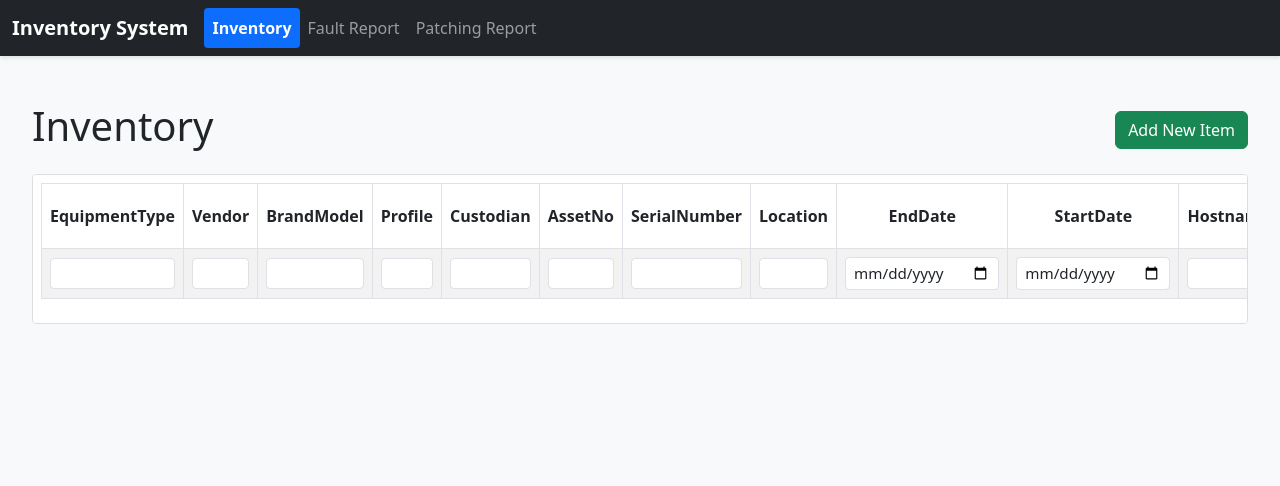
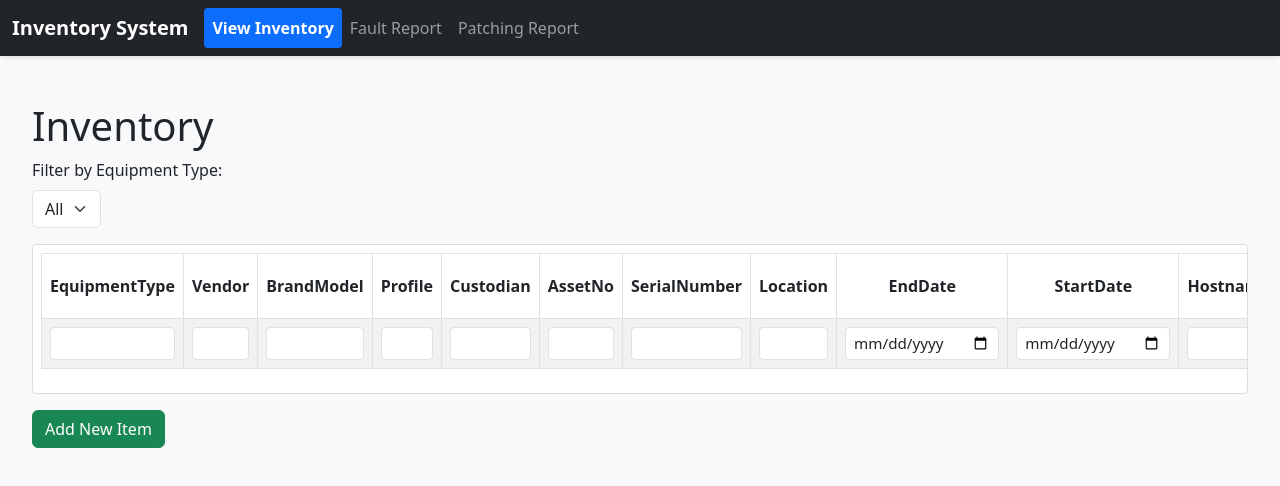
Before and after one commit to fvpsict/inventorysys, a plain HTML site: page view-inventory/index.html in a window 1280 px wide. Both pictures are taken after a click on the button "Add New Item". Drawn offline with nearby package versions, Linux system fonts and the light colour scheme.

Commit message:
Update index.html

```diff
--- a/view-inventory/index.html
+++ b/view-inventory/index.html
@@ -1,5 +1,5 @@
 <!DOCTYPE html>
-<html lang="en">
+<html lang="en" data-category="Inventory">
 <head>
   <meta charset="UTF-8" />
   <meta name="viewport" content="width=device-width, initial-scale=1" />
@@ -10,7 +10,6 @@
     body { padding-top: 70px; background: #f8f9fa; }
     .table-responsive { max-height: 70vh; overflow-y: auto; }
     td, th { vertical-align: middle !important; }
-    .duration-cell { white-space: nowrap; }
   </style>
 </head>
 <body>
@@ -24,7 +23,7 @@
       </button>
       <div class="collapse navbar-collapse" id="nav">
         <ul class="navbar-nav me-auto">
-          <li class="nav-item"><a class="nav-link active" href="index.html">Inventory</a></li>
+          <li class="nav-item"><a class="nav-link active" href="index.html">View Inventory</a></li>
           <li class="nav-item"><a class="nav-link" href="../fault-report.html">Fault Report</a></li>
           <li class="nav-item"><a class="nav-link" href="../patching/patching-report.html">Patching Report</a></li>
         </ul>
@@ -33,9 +32,24 @@
   </nav>
 
   <main class="container-fluid mt-3">
-    <div class="d-flex justify-content-between align-items-center mb-3">
-      <h1>Inventory</h1>
-      <button id="addRowBtn" class="btn btn-success">Add New Item</button>
+    <h1>Inventory</h1>
+
+    <div class="mb-3">
+      <label for="filterEquipmentType" class="form-label">Filter by Equipment Type:</label>
+      <select id="filterEquipmentType" class="form-select w-auto">
+        <option value="">All</option>
+        <option>SSOE</option>
+        <option>Projector</option>
+        <option>Visualiser</option>
+        <option>Projector Screen</option>
+        <option>Apple TV</option>
+        <option>SMax</option>
+        <option>Portable HDD</option>
+        <option>Macbook</option>
+        <option>TV</option>
+        <option>OMR</option>
+        <option>Hansvision</option>
+      </select>
     </div>
 
     <div class="table-responsive">
@@ -57,92 +71,109 @@
             <th>Cart No</th>
             <th>SanitiseDate</th>
             <th>Duration in use</th>
+            <th>Last Updated</th>
             <th>Actions</th>
           </tr>
         </thead>
         <tbody></tbody>
       </table>
     </div>
+
+    <button id="addRowBtn" class="btn btn-success mt-3">Add New Item</button>
   </main>
 
   <script src="https://cdn.jsdelivr.net/npm/bootstrap@5.3.0/dist/js/bootstrap.bundle.min.js"></script>
   <script>
     const tableBody = document.querySelector('#inventoryTable tbody');
+    const filterSelect = document.getElementById('filterEquipmentType');
     const addRowBtn = document.getElementById('addRowBtn');
-    let inventory = JSON.parse(localStorage.getItem('inventoryData')) || [];
 
-    const fields = [
-      'EquipmentType','Vendor','BrandModel','Profile','Custodian','AssetNo',
-      'SerialNumber','Location','EndDate','StartDate','Hostname',
-      'PONumber','CartNo','SanitiseDate','DurationInUse'
+    let data = JSON.parse(localStorage.getItem('inventoryData')) || [];
+
+    // Calculate duration from StartDate to now
+    function calcDuration(startStr) {
+      if (!startStr) return '';
+      const s = new Date(startStr), now = new Date();
+      let years = now.getFullYear() - s.getFullYear();
+      let months = now.getMonth() - s.getMonth();
+      if (months < 0) { years--; months += 12; }
+      return `${years}y ${months}m`;
+    }
+
+    const columns = [
+      'EquipmentType', 'Vendor', 'BrandModel', 'Profile', 'Custodian',
+      'AssetNo', 'SerialNumber', 'Location', 'EndDate', 'StartDate',
+      'Hostname', 'PO Number', 'Cart No', 'SanitiseDate',
+      'Duration in use', 'Last Updated'
     ];
 
-    function calcDuration(start) {
-      if (!start) return '';
-      const sd = new Date(start);
-      if (isNaN(sd)) return '';
-      const now = new Date();
-      let yrs = now.getFullYear() - sd.getFullYear();
-      let mos = now.getMonth() - sd.getMonth();
-      if (mos < 0) { yrs--; mos += 12; }
-      return `${yrs}y ${mos}m`;
+    function saveData() {
+      localStorage.setItem('inventoryData', JSON.stringify(data));
     }
 
-    function save() {
-      localStorage.setItem('inventoryData', JSON.stringify(inventory));
-    }
+    function render(filter = '') {
+      tableBody.innerHTML = '';
+      data.forEach((item, idx) => {
+        if (filter && item.EquipmentType !== filter) return;
+        const tr = document.createElement('tr');
 
-    function render() {
-      tableBody.innerHTML = '';
-      inventory.forEach((row, i) => {
-        const tr = document.createElement('tr');
-        fields.forEach(f => {
+        columns.forEach(col => {
           const td = document.createElement('td');
-          if (f === 'DurationInUse') {
-            td.textContent = calcDuration(row.StartDate);
-            td.className = 'duration-cell';
+          if (col === 'Duration in use') {
+            td.textContent = calcDuration(item['StartDate']);
+          } else if (col === 'Last Updated') {
+            td.textContent = item['Last Updated'] || '';
           } else {
             const input = document.createElement('input');
+            input.type = col.includes('Date') ? 'date' : 'text';
             input.className = 'form-control form-control-sm';
-            input.type = f.toLowerCase().includes('date') ? 'date'
-                         : 'form-control-sm';
-            input.value = row[f] || '';
+            input.value = item[col] || '';
             input.addEventListener('change', () => {
-              row[f] = input.value;
-              if (f === 'StartDate') render();
-              save();
+              item[col] = input.value;
+              item['Last Updated'] = new Date().toISOString().split('T')[0];
+              saveData();
+              render(filter);
             });
             td.appendChild(input);
           }
           tr.appendChild(td);
         });
+
         // Actions cell
-        const td = document.createElement('td');
-        const del = document.createElement('button');
-        del.className = 'btn btn-sm btn-danger';
-        del.textContent = 'Delete';
-        del.onclick = () => {
-          if (confirm('Delete this row?')) {
-            inventory.splice(i, 1);
-            save();
-            render();
+        const actionTd = document.createElement('td');
+        actionTd.innerHTML = `<button class="btn btn-danger btn-sm">Delete</button>`;
+        actionTd.querySelector('button').addEventListener('click', () => {
+          if (confirm('Delete this item?')) {
+            data.splice(idx, 1);
+            saveData();
+            render(filter);
           }
-        };
-        td.appendChild(del);
-        tr.appendChild(td);
+        });
+        tr.appendChild(actionTd);
+
         tableBody.appendChild(tr);
       });
+
+      // Refresh filter options
+      const types = Array.from(new Set(data.map(d => d.EquipmentType).filter(Boolean)));
+      filterSelect.innerHTML = `<option value="">All</option>` +
+        types.map(t => `<option${t === filter ? ' selected' : ''}>${t}</option>`).join('');
     }
 
+    filterSelect.addEventListener('change', () => render(filterSelect.value));
+
     addRowBtn.addEventListener('click', () => {
-      const newRow = {};
-      fields.forEach(f => newRow[f] = '');
-      inventory.push(newRow);
-      save();
-      render();
+      const newItem = columns.reduce((o, c) => {
+        o[c] = '';
+        return o;
+      }, {});
+      data.push(newItem);
+      saveData();
+      render(filterSelect.value);
     });
 
-    render();
+    // Initial render
+    render(filterSelect.value);
   </script>
 </body>
 </html>
```
